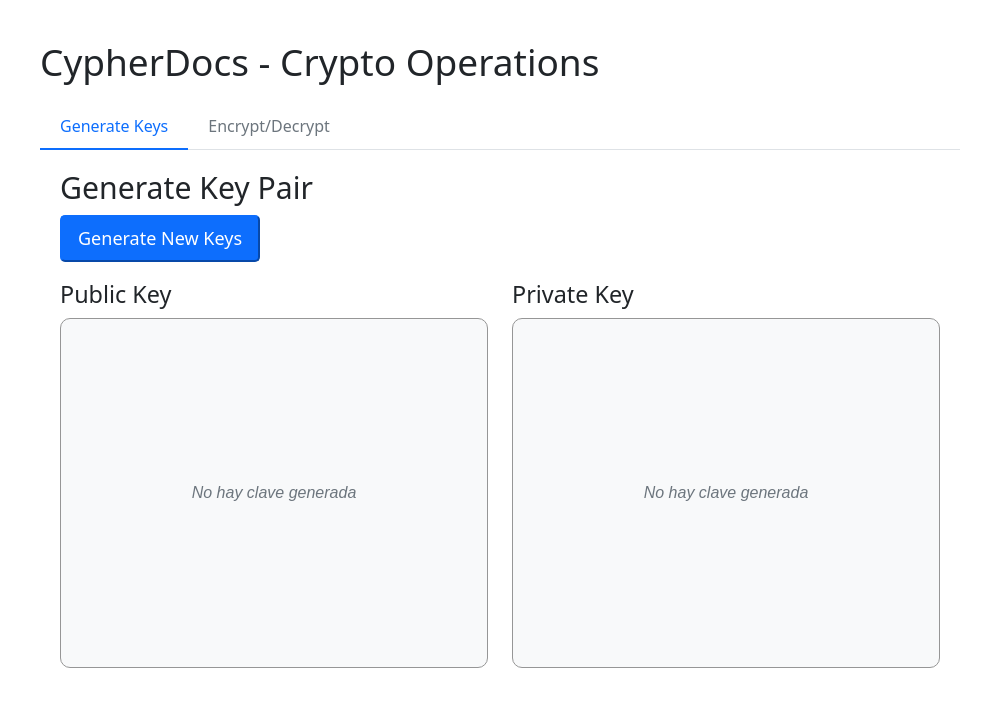
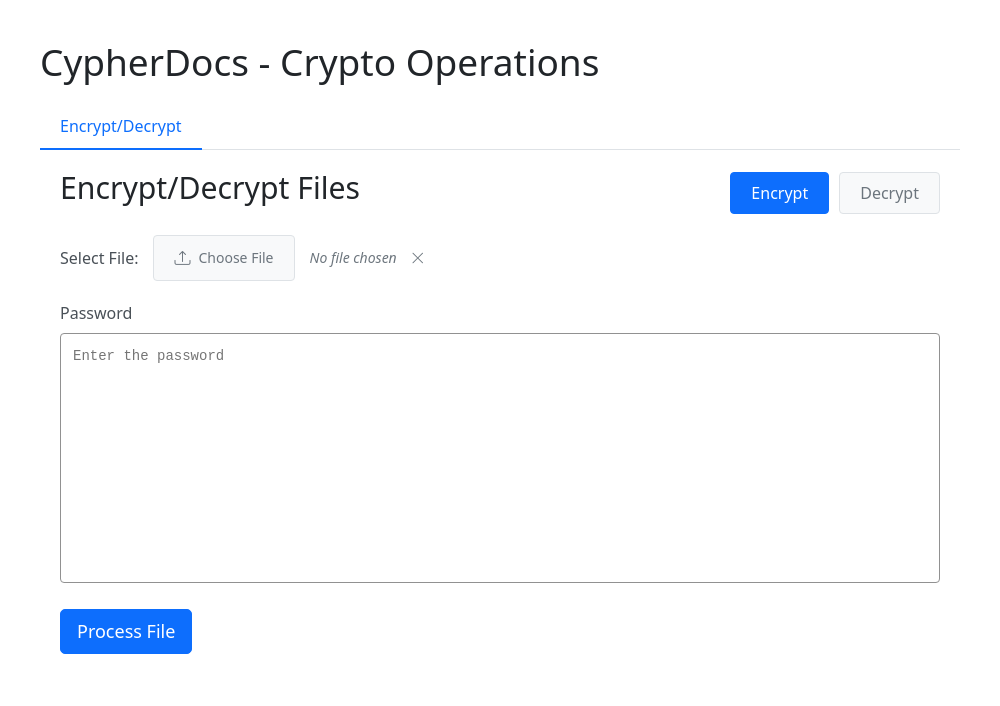
Before and after one commit to SebasEscobarM/cypherFront, an Electron app: page renderer/index.html in a window 1000 px wide. Drawn offline with nearby package versions, Linux system fonts and the light colour scheme.

Commit message:
Update UI labels and functionality for encryption/decryption operations in index.html and renderer.js

```diff
--- a/renderer/index.html
+++ b/renderer/index.html
@@ -240,17 +240,15 @@
         <h1 class="title">CypherDocs - Crypto Operations</h1>
 
         <ul class="nav nav-tabs" id="myTab" role="tablist">
+
             <li class="nav-item" role="presentation">
-                <button class="nav-link active" id="keys-tab" data-bs-toggle="tab" data-bs-target="#keys" type="button" role="tab">Generate Keys</button>
-            </li>
-            <li class="nav-item" role="presentation">
-                <button class="nav-link" id="crypto-tab" data-bs-toggle="tab" data-bs-target="#crypto" type="button" role="tab">Encrypt/Decrypt</button>
+                <button class="nav-link active" id="crypto-tab" data-bs-toggle="tab" data-bs-target="#crypto" type="button" role="tab">Encrypt/Decrypt</button>
             </li>
         </ul>
 
         <div class="tab-content" id="myTabContent">
             <!-- Keys Tab -->
-            <div class="tab-pane fade show active" id="keys" role="tabpanel">
+            <div class="tab-pane fade" id="keys" role="tabpanel">
                 <h2>Generate Key Pair</h2>
                 <button id="generateKeysBtn" class="btn-primary">Generate New Keys</button>
 
@@ -279,12 +277,12 @@
             </div>
 
             <!-- Crypto Tab -->
-            <div class="tab-pane fade" id="crypto" role="tabpanel">
+            <div class="tab-pane fade show active" id="crypto" role="tabpanel">
                 <div class="operation-header">
                     <h2>Encrypt/Decrypt Files</h2>
                     <div class="operation-buttons">
-                        <button class="operation-btn active" id="encryptBtn" data-operation="encrypt">Encriptar</button>
-                        <button class="operation-btn" id="decryptBtn" data-operation="decrypt">Desencriptar</button>
+                        <button class="operation-btn active" id="encryptBtn" data-operation="encrypt">Encrypt</button>
+                        <button class="operation-btn" id="decryptBtn" data-operation="decrypt">Decrypt</button>
                     </div>
                 </div>
 
@@ -304,8 +302,8 @@
                 </div>
 
                 <div class="key-input-container">
-                    <label for="keyInput" class="key-input-label">Key</label>
-                    <textarea class="key-input" id="keyInput" rows="4" placeholder="Enter public key for encryption or private key for decryption"></textarea>
+                    <label for="keyInput" class="key-input-label">Password</label>
+                    <textarea class="key-input" id="keyInput" rows="4" placeholder="Enter the password"></textarea>
                 </div>
 
                 <button id="processFileBtn" class="btn btn-primary">Process File</button>
--- a/renderer/renderer.js
+++ b/renderer/renderer.js
@@ -69,8 +69,8 @@ document.addEventListener('DOMContentLoaded', () => {
         encryptBtn.classList.toggle('active', !isDecrypt);
         decryptBtn.classList.toggle('active', isDecrypt);
         keyInput.placeholder = isDecrypt ?
-            'Enter private key for decryption' :
-            'Enter public key for encryption';
+            'Enter the password for decryption' :
+            'Enter the password for encryption';
     }
 
     encryptBtn.addEventListener('click', () => setOperation(false));
```
